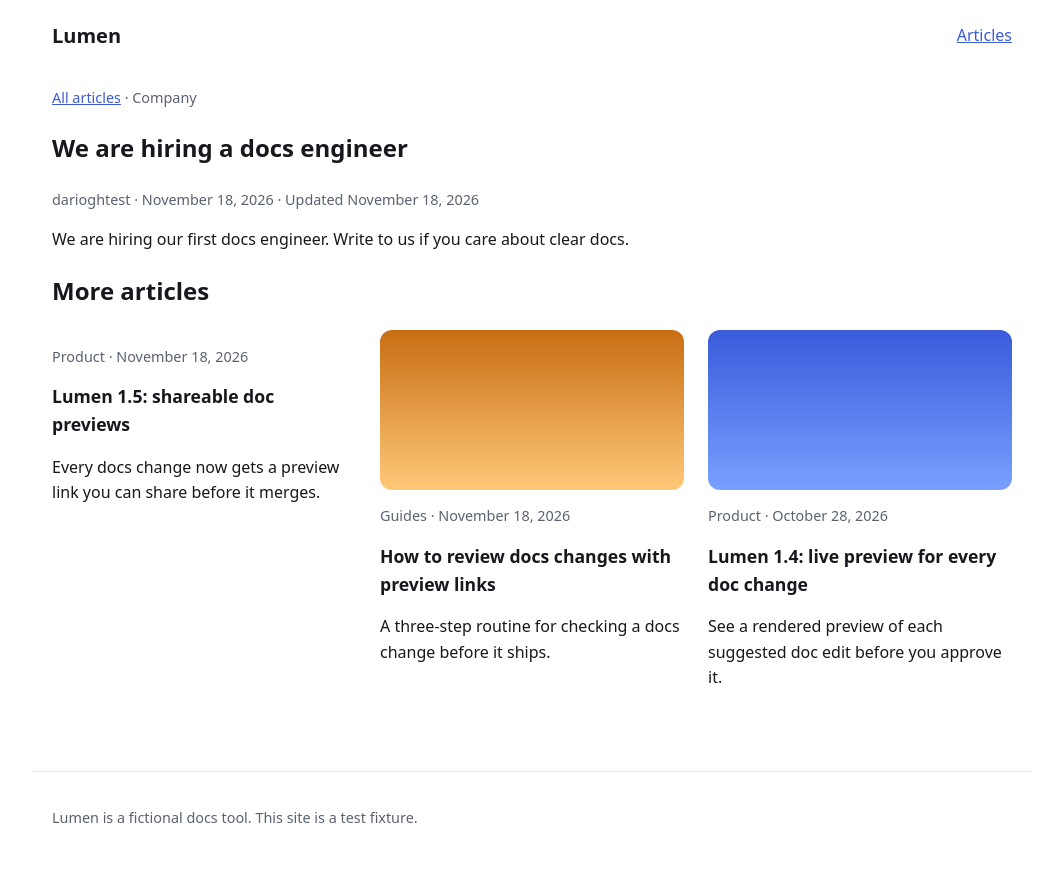
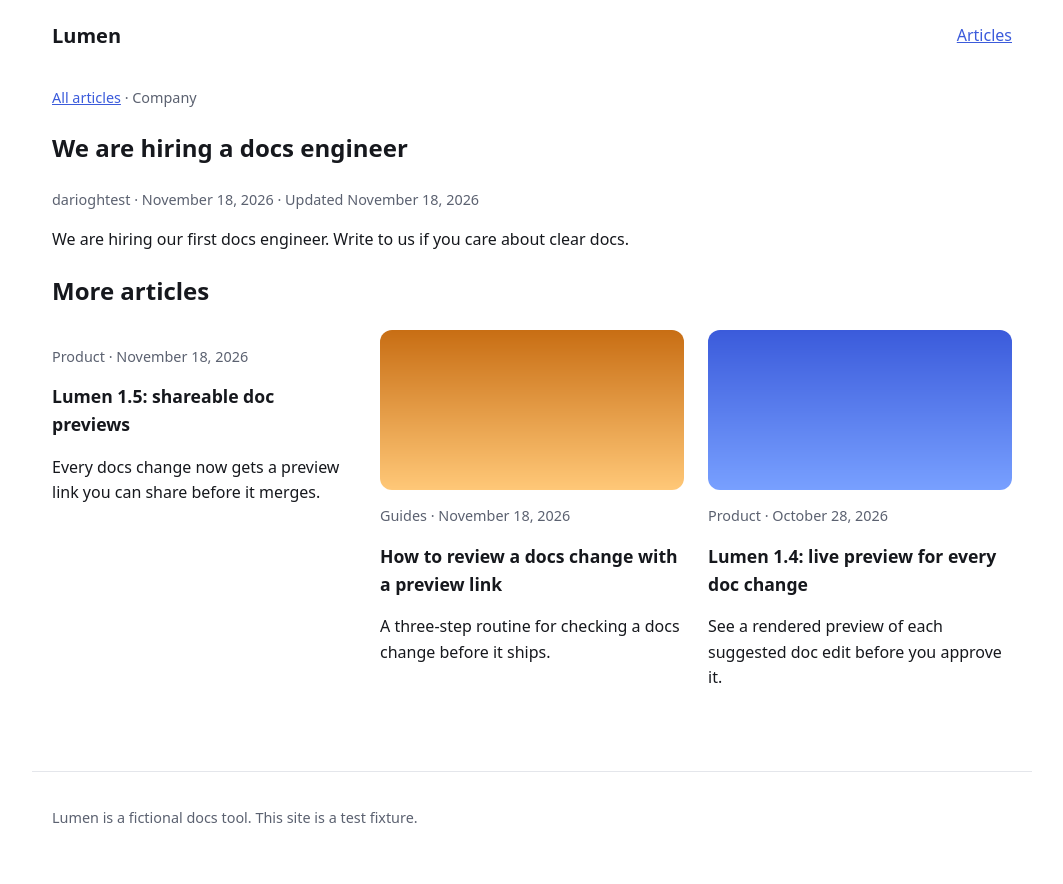
Before and after one commit to darioghtest/paragraph-articles-test, an Astro site in the folder apps/site/: page /paragraph-articles-test/articles/hiring-a-docs-engineer/ in a window 1280 px wide. Shown: the whole page, without its empty margins (108-1171 px from the left). Built offline with nearby package versions, Linux system fonts and the light colour scheme; Astro itself is replaced by a stand-in of ours.

Commit message:
Update How to review a docs change with a preview link
Published from Paragraph

```diff
--- a/apps/site/src/content/articles/review-docs-changes-with-preview-links.md
+++ b/apps/site/src/content/articles/review-docs-changes-with-preview-links.md
@@ -1,6 +1,6 @@
 ---
-cover: {"src":"/images/review-docs-changes-with-preview-links-cover.png","alt":"How to review docs changes with preview links","width":1200,"height":630}
-title: "How to review docs changes with preview links"
+cover: {"src":"/images/review-docs-changes-with-preview-links-cover.png","alt":"How to review a docs change with a preview link","width":1200,"height":630}
+title: "How to review a docs change with a preview link"
 authors: [{"name":"darioghtest"}]
 updatedAt: 2026-11-18
 categories: ["guides"]
```
